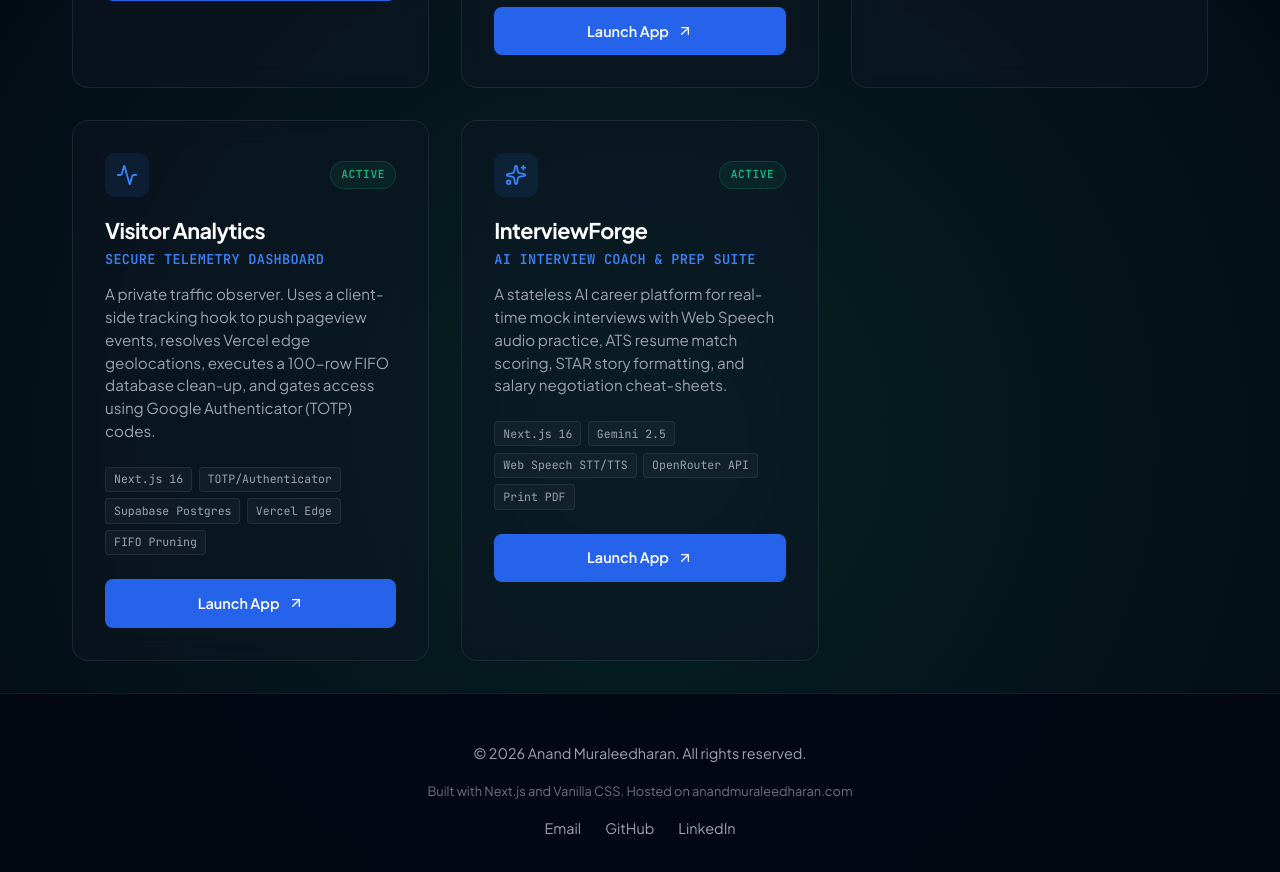
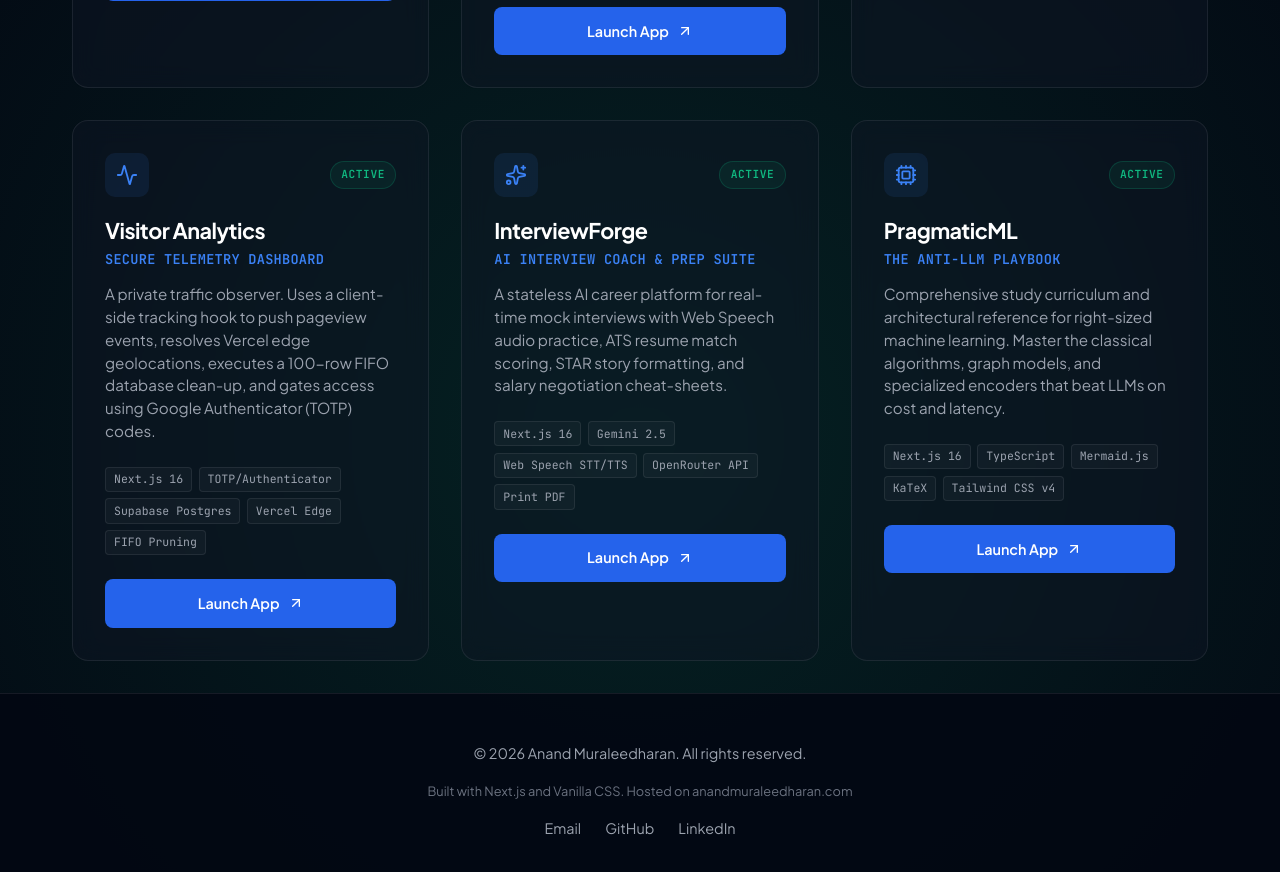
Before and after one commit to anandmuraleedharan/personal-portfolio, a Next.js app: page /apps in a window 1280 px wide. Shown: the part 1360-2232 px from the top of the page. Built offline with nearby package versions, Linux system fonts and the light colour scheme; no server answers.

Commit message:
feat(monorepo): integrate PragmaticML subproject, docs, playground entry, and sequential port 3008

```diff
--- a/components/Playground.js
+++ b/components/Playground.js
@@ -76,6 +76,15 @@ export default function Playground() {
       url: "https://interviewforge.anandmuraleedharan.com",
       icon: <Sparkles size={22} className={styles.iconBlue} />,
       status: "Active"
+    },
+    {
+      title: "PragmaticML",
+      subtitle: "The Anti-LLM Playbook",
+      description: "Comprehensive study curriculum and architectural reference for right-sized machine learning. Master the classical algorithms, graph models, and specialized encoders that beat LLMs on cost and latency.",
+      badges: ["Next.js 16", "TypeScript", "Mermaid.js", "KaTeX", "Tailwind CSS v4"],
+      url: "https://ml.anandmuraleedharan.com",
+      icon: <Cpu size={22} className={styles.iconCyan || styles.iconBlue} />,
+      status: "Active"
     }
   ]);
 
@@ -105,11 +114,15 @@ export default function Playground() {
           if (app.title === "InterviewForge") {
             return { ...app, url: "http://localhost:3007" };
           }
+          if (app.title === "PragmaticML") {
+            return { ...app, url: "http://localhost:3008" };
+          }
           return app;
         }));
       }
     }
   }, []);
+
 
   return (
     <section id="playground" className="section">
--- a/docs-portal/mkdocs.yml
+++ b/docs-portal/mkdocs.yml
@@ -50,4 +50,5 @@ nav:
     - Aileron Flywheel: apps/aileron.md
     - Visitor Analytics: apps/analytics.md
     - InterviewForge: apps/interviewforge.md
+    - PragmaticML: apps/pragmatic-ml.md
   - Tech Stack & Cost: cost_breakdown.md
--- a/package.json
+++ b/package.json
@@ -4,9 +4,10 @@
   "private": true,
   "scripts": {
     "dev": "next dev -p 3000",
-    "dev:all": "concurrently \"next dev -p 3000\" \"npm run dev --prefix apps/newsletter-generator\" \"npm run dev --prefix apps/cogpoker\" \"npm run dev --prefix apps/codeforge\" \"npm run dev --prefix apps/pdfforge\" \"npm run dev --prefix apps/lipi\" \"npm run dev:aileron\"",
-    "dev:apps": "concurrently \"npm run dev --prefix apps/newsletter-generator\" \"npm run dev --prefix apps/cogpoker\" \"npm run dev --prefix apps/codeforge\" \"npm run dev --prefix apps/pdfforge\" \"npm run dev --prefix apps/lipi\" \"npm run dev:aileron\"",
+    "dev:all": "concurrently \"next dev -p 3000\" \"npm run dev --prefix apps/newsletter-generator\" \"npm run dev --prefix apps/cogpoker\" \"npm run dev --prefix apps/codeforge\" \"npm run dev --prefix apps/pdfforge\" \"npm run dev --prefix apps/lipi\" \"npm run dev:aileron\" \"npm run dev --prefix apps/pragmatic-ml\"",
+    "dev:apps": "concurrently \"npm run dev --prefix apps/newsletter-generator\" \"npm run dev --prefix apps/cogpoker\" \"npm run dev --prefix apps/codeforge\" \"npm run dev --prefix apps/pdfforge\" \"npm run dev --prefix apps/lipi\" \"npm run dev:aileron\" \"npm run dev --prefix apps/pragmatic-ml\"",
     "dev:aileron": "concurrently \"npm run dev --prefix apps/aileron\" \"bash apps/aileron/backend/run.sh\"",
+
     "build": "next build",
     "start": "next start",
     "lint": "eslint",
```
Also changed, not shown: 4 other files (tests, documents, lock files or other folders).
